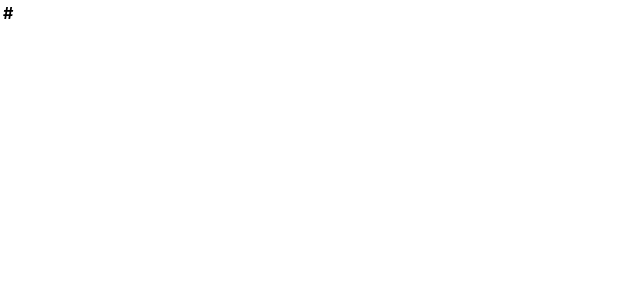
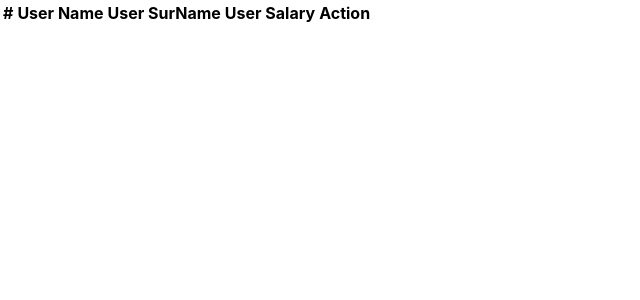
Before and after one commit to VladimirRM/Crudtable, a JavaScript app: page / in a window 1280 px wide. Shown: the top 300 px of the page, without its empty margins (0-640 px from the left). Built offline with nearby package versions, Linux system fonts and the light colour scheme; the HTML template or start-up script is replaced by a standard one.

Commit message:
adding main list user

```diff
--- a/src/App.js
+++ b/src/App.js
@@ -8,6 +8,10 @@ function App() {
       <div>
         <table>
           <th>#</th>
+          <th>User Name</th>
+          <th>User SurName</th>
+          <th>User Salary</th>
+          <th>Action</th>
         </table>
       </div>
      </div>
```
